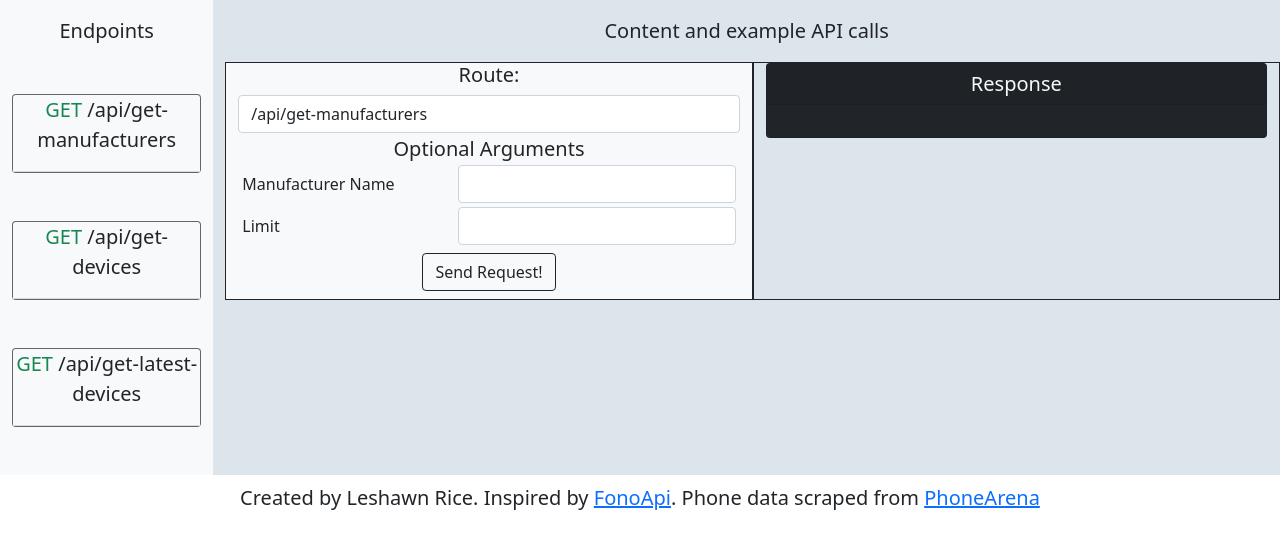
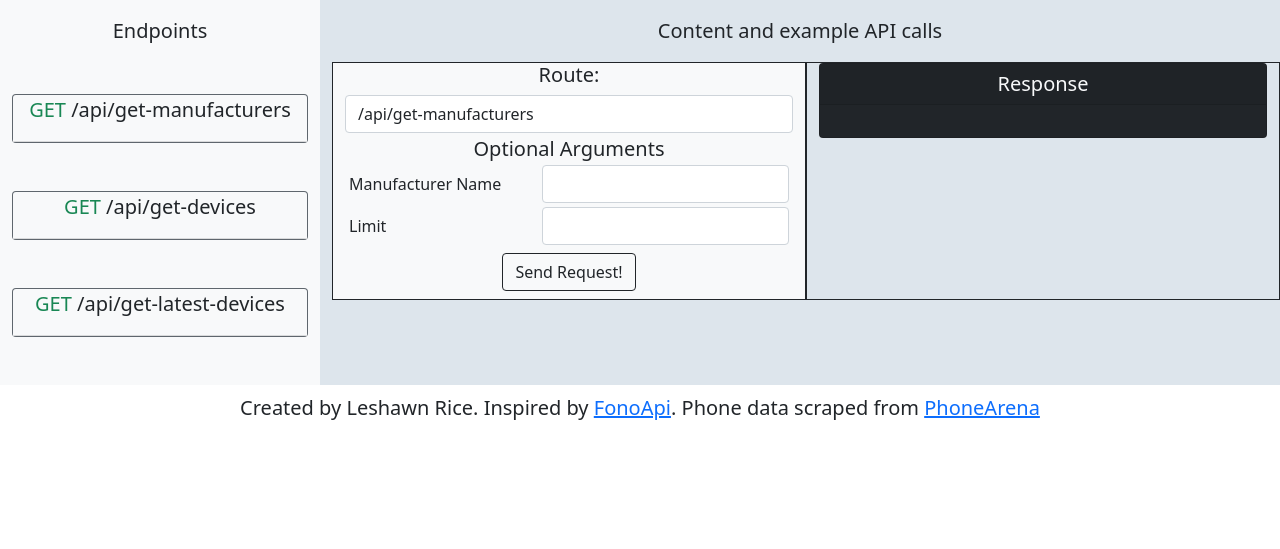
Before and after one commit to leshawn-rice/grabaphone, a Flask app: page / in a window 1280 px wide. Shown: the part 38-587 px from the top of the page. Run offline with Flask 2, Linux system fonts and the light colour scheme.

Commit message:
changed main page proportions

```diff
--- a/app/templates/index.html
+++ b/app/templates/index.html
@@ -72,7 +72,7 @@
 
 <div class="row" id="content">
     <!-- Endpoints -->
-    <div class="col-12 col-md-2 bg-light" id="endpoints">
+    <div class="col-12 col-md-3 bg-light" id="endpoints">
         <p class="lead m-3 text-center">Endpoints</p>
 
         <div class="card bg-secondary text-light my-5" id="get-manufacturers-card">
@@ -156,7 +156,7 @@
     <!-- End Endpoints -->
 
     <!-- Example API Calls -->
-    <div class="col-12 col-md-10" id="examples">
+    <div class="col-12 col-md-9" id="examples">
         <p class="lead text-dark text-center my-3">Content and example API calls</p>
         <div class="row ms-0">
             <!-- Requests -->
```
